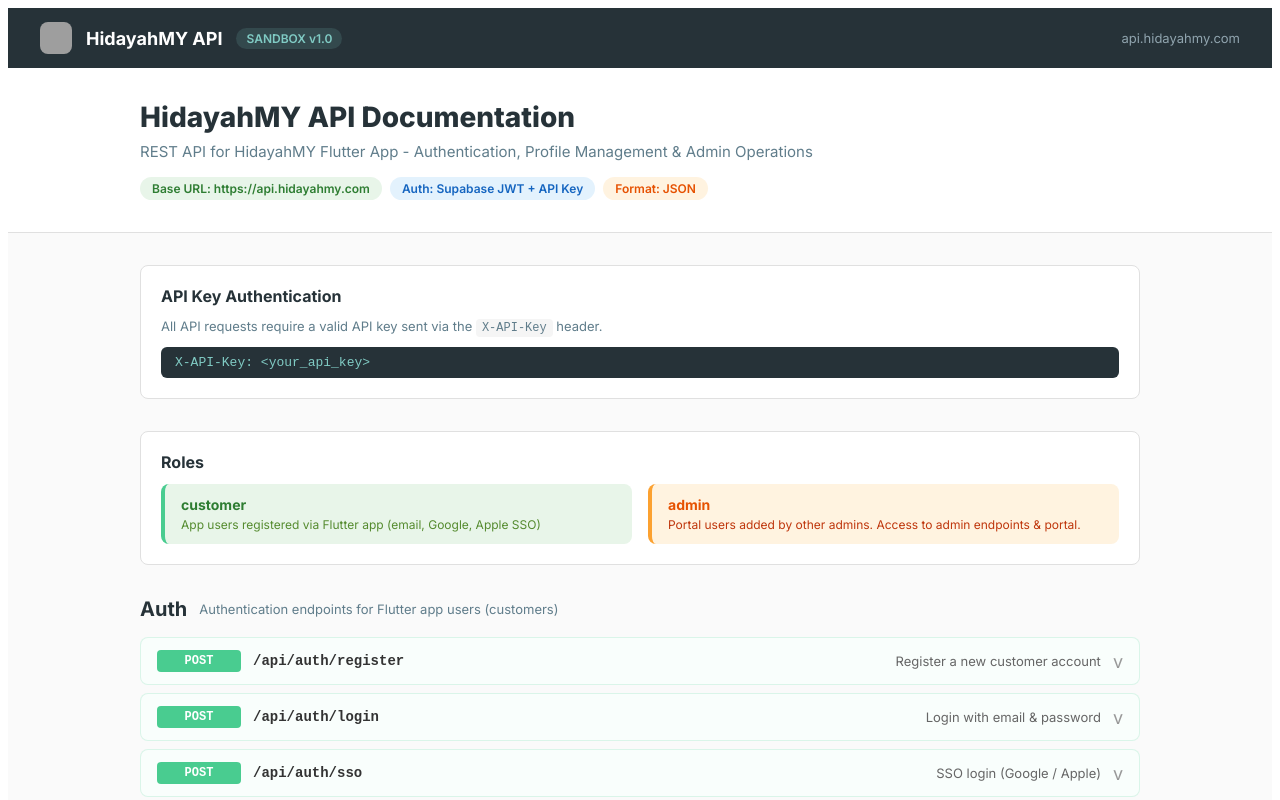
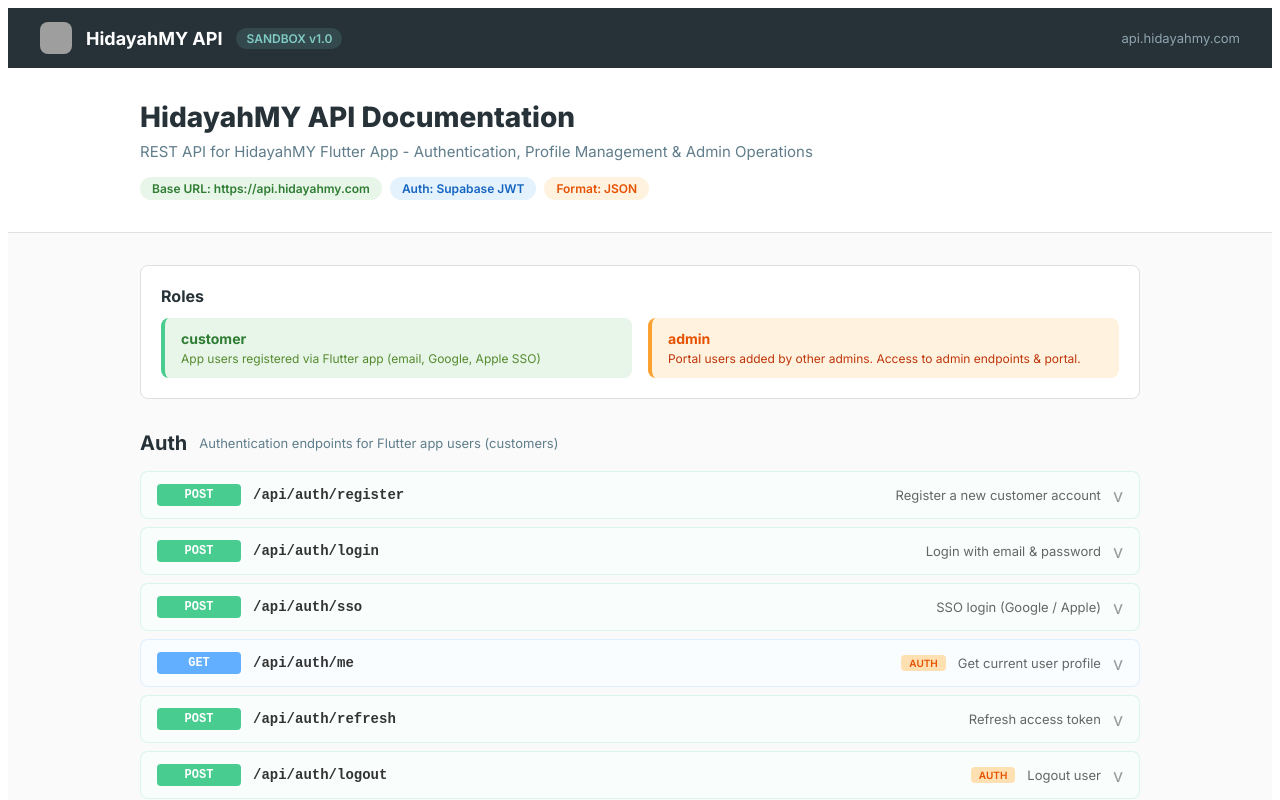
Before and after one commit to amirfirdausoffff/hidayahMY-API, a Next.js app: page / in a window 1280 px wide. Shown: the top 800 px of the page. Built offline with nearby package versions, Linux system fonts and the light colour scheme; grey boxes are pictures that could not be loaded.

Commit message:
Revert "Add API key authentication to secure all endpoints"
This reverts commit 5cb242b624326ad519bb61fd03e6dc76124ae633.

```diff
--- a/pages/index.js
+++ b/pages/index.js
@@ -634,7 +634,7 @@
             </p>
             <div style={{ display: 'flex', gap: '8px', flexWrap: 'wrap' }}>
               <span style={{ fontSize: '12px', padding: '4px 12px', borderRadius: '12px', background: '#e8f5e9', color: '#2e7d32', fontWeight: '600' }}>Base URL: https://api.hidayahmy.com</span>
-              <span style={{ fontSize: '12px', padding: '4px 12px', borderRadius: '12px', background: '#e3f2fd', color: '#1565c0', fontWeight: '600' }}>Auth: Supabase JWT + API Key</span>
+              <span style={{ fontSize: '12px', padding: '4px 12px', borderRadius: '12px', background: '#e3f2fd', color: '#1565c0', fontWeight: '600' }}>Auth: Supabase JWT</span>
               <span style={{ fontSize: '12px', padding: '4px 12px', borderRadius: '12px', background: '#fff3e0', color: '#e65100', fontWeight: '600' }}>Format: JSON</span>
             </div>
           </div>
@@ -642,17 +642,6 @@
 
         {/* Content */}
         <div style={{ maxWidth: '1000px', margin: '0 auto', padding: '32px' }}>
-          {/* API Key info */}
-          <div style={{ background: '#fff', borderRadius: '8px', border: '1px solid #e0e0e0', padding: '20px', marginBottom: '32px' }}>
-            <h3 style={{ fontSize: '16px', fontWeight: '700', color: '#263238', margin: '0 0 12px' }}>API Key Authentication</h3>
-            <p style={{ fontSize: '13px', color: '#607d8b', margin: '0 0 12px' }}>
-              All API requests require a valid API key sent via the <code style={{ background: '#f5f5f5', padding: '2px 6px', borderRadius: '4px', fontSize: '12px' }}>X-API-Key</code> header.
-            </p>
-            <code style={{ fontSize: '13px', background: '#263238', color: '#80cbc4', padding: '8px 14px', borderRadius: '6px', display: 'block' }}>
-              X-API-Key: {'<your_api_key>'}
-            </code>
-          </div>
-
           {/* Role info */}
           <div style={{ background: '#fff', borderRadius: '8px', border: '1px solid #e0e0e0', padding: '20px', marginBottom: '32px' }}>
             <h3 style={{ fontSize: '16px', fontWeight: '700', color: '#263238', margin: '0 0 12px' }}>Roles</h3>
--- a/src/lib/api-auth.js
+++ /dev/null
@@ -1,23 +0,0 @@
-const API_KEY = process.env.API_SECRET_KEY;
-
-export function apiAuth(handler) {
-  return async (req, res) => {
-    // Allow OPTIONS preflight requests through
-    if (req.method === 'OPTIONS') {
-      return handler(req, res);
-    }
-
-    const clientKey = req.headers['x-api-key'];
-
-    if (!API_KEY) {
-      // If API_SECRET_KEY is not configured, reject all requests
-      return res.status(500).json({ success: false, error: 'Server misconfigured' });
-    }
-
-    if (!clientKey || clientKey !== API_KEY) {
-      return res.status(401).json({ success: false, error: 'Invalid or missing API key' });
-    }
-
-    return handler(req, res);
-  };
-}
--- a/src/lib/cors.js
+++ b/src/lib/cors.js
@@ -1,5 +1,3 @@
-import { apiAuth } from './api-auth';
-
 const ALLOWED_ORIGINS = (process.env.ALLOWED_ORIGINS || '*').split(',').map(s => s.trim());
 
 export function cors(handler) {
@@ -15,7 +13,7 @@
     }
 
     res.setHeader('Access-Control-Allow-Methods', 'GET,POST,PUT,DELETE,OPTIONS');
-    res.setHeader('Access-Control-Allow-Headers', 'Content-Type, Authorization, X-API-Key');
+    res.setHeader('Access-Control-Allow-Headers', 'Content-Type, Authorization');
     res.setHeader('Access-Control-Allow-Credentials', 'true');
 
     if (req.method === 'OPTIONS') {
@@ -23,7 +21,6 @@
       return;
     }
 
-    // Enforce API key authentication on all requests
-    return apiAuth(handler)(req, res);
+    return handler(req, res);
   };
 }
```
